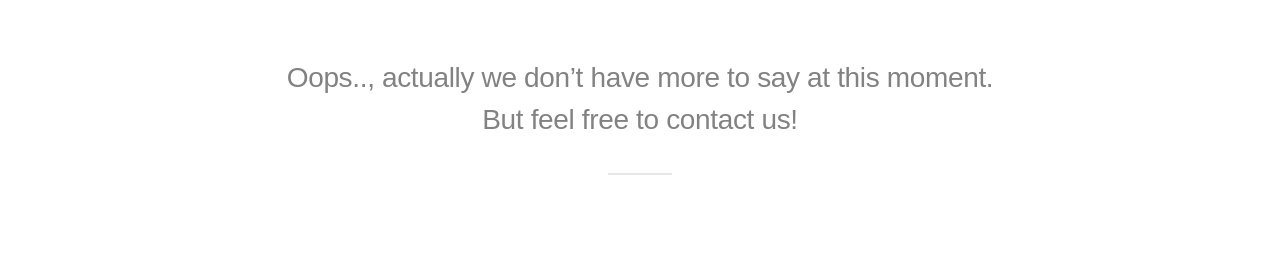
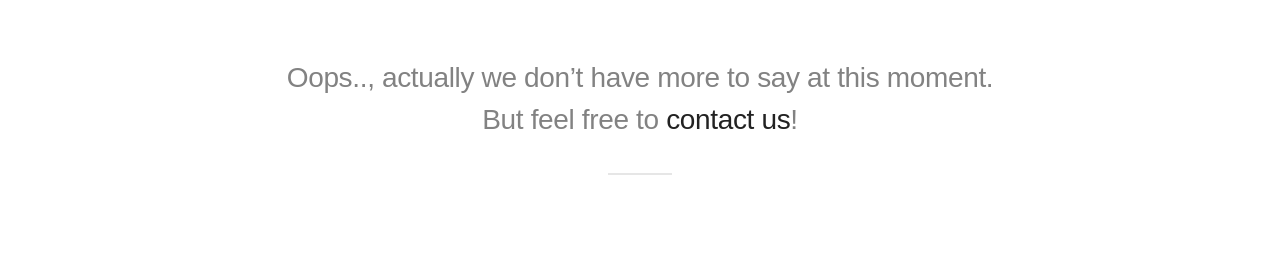
Before and after one commit to pagealchemy/pa, a Jekyll site: the page index.html, which Jekyll copies as it is, in a window 1280 px wide. Shown: the part 915-1169 px from the top of the page. Built offline with Jekyll 4.4.1, drawn with Linux system fonts in a browser that asks for light colours.

Commit message:
Update main.css

```diff
--- a/css/main.css
+++ b/css/main.css
@@ -2231,8 +2231,8 @@ section#one {
     min-height: 35em;
 }
 
-#one a {color:#222;}
-#one h2 {padding:0 30px;}
+#contact a {color:#222;}
+#contact h2 {padding:0 30px;}
 
 footer {display:none;}
 html {overflow:hidden; height:100%;}
```
